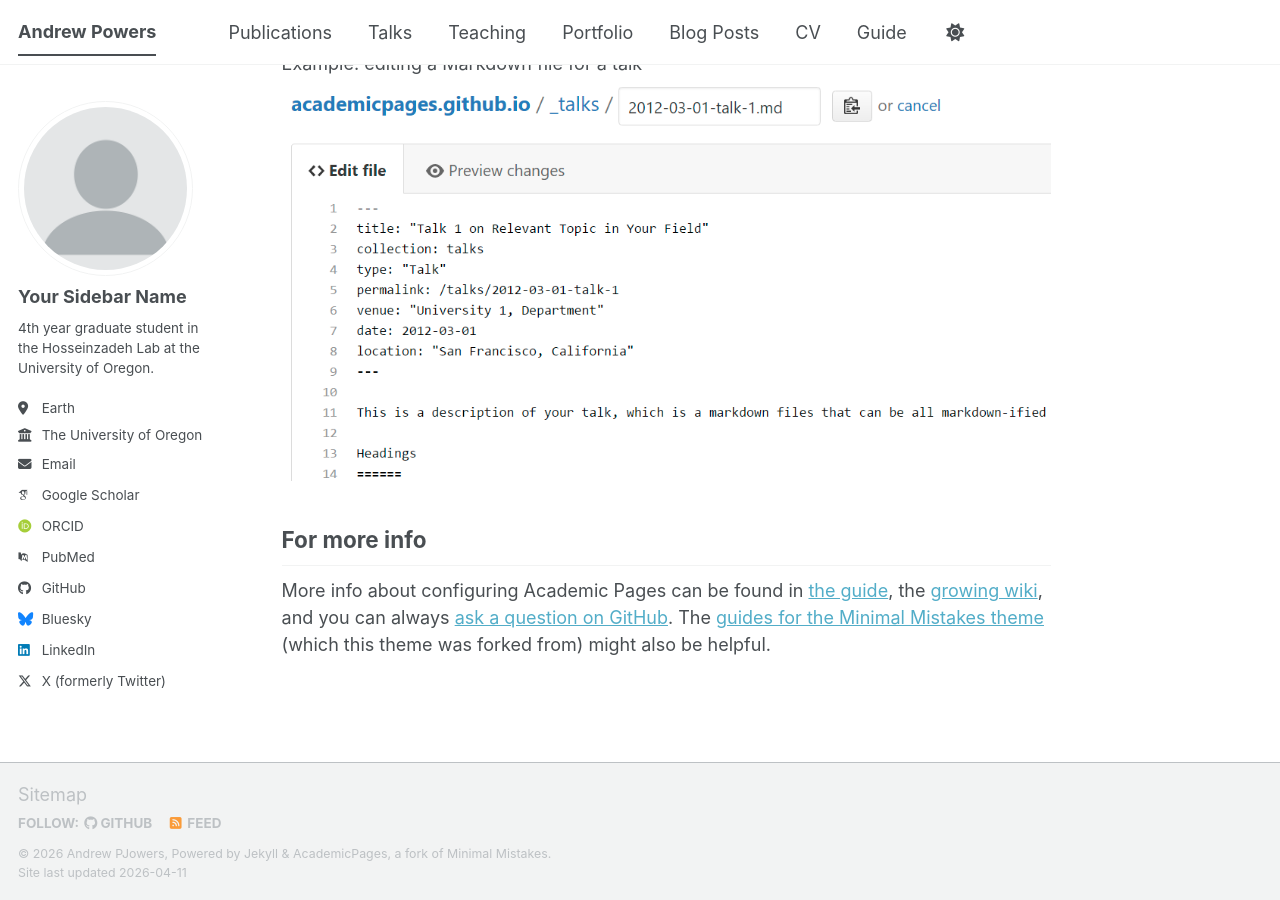
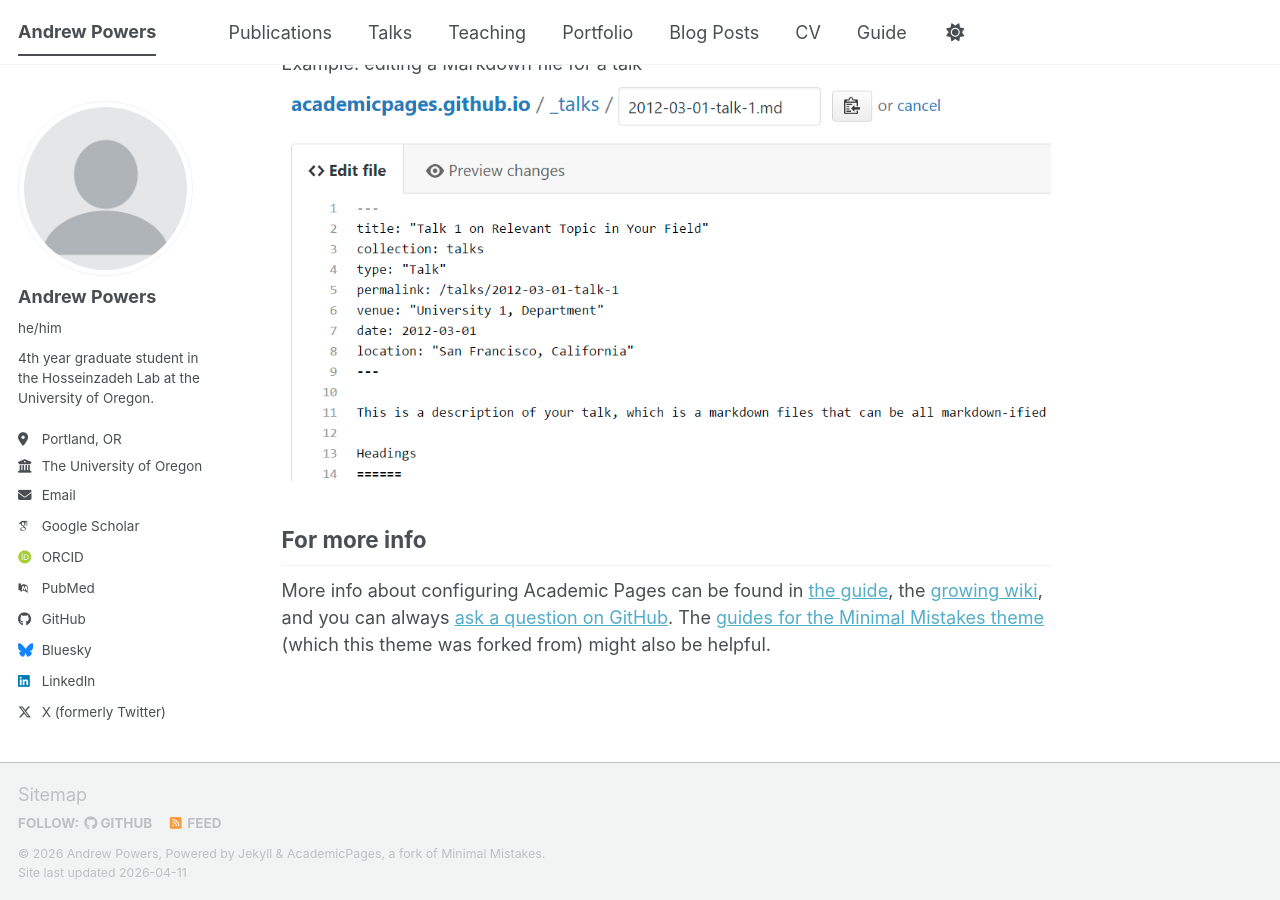
Before and after one commit to PowersPope/PowersPope.github.io, a Jekyll site: the page built from _pages/about.md, in a window 1280 px wide and 900 px high, scrolled down 2720 px. Built offline with Jekyll 4.4.1, drawn with Linux system fonts in a browser that asks for light colours; some web fonts are replaced; a script bundle is joined from its source files by our own code; library files that are not in the unit come from our copies.

Commit message:
Update _config.yml
fixing things

```diff
--- a/_config.yml
+++ b/_config.yml
@@ -11,7 +11,7 @@ locale                   : "en-US"
 site_theme               : "default" # The available themes options are "default", "air", "sunrise", "mint", "dirt" and "contrast"
 title                    : "Andrew Powers"
 title_separator          : "-"
-name                     : &name "Andrew PJowers"
+name                     : &name "Andrew Powers"
 description              : &description "Your Name's academic portfolio"   # Update this with a general description of your site, this is the default if not overridden by a page
 url                      : https://PowersPope.github.io # The base hostname & protocol for your site e.g. "https://[your GitHub username].github.io",
                                                            # or if you already have some other page hosted on Github then use "https://[your GitHub username].github.io/[Your Repo Name]"
@@ -24,10 +24,10 @@ repository               : "PowersPope/PowersPope.github.io"
 author:
   # Biographic information
   avatar           : "profile.png"
-  name             : "Your Sidebar Name"
-  pronouns         : # example: "she/her"
+  name             : "Andrew Powers"
+  pronouns         : "he/him" # example: "she/her"
   bio              : "4th year graduate student in the Hosseinzadeh Lab at the University of Oregon."
-  location         : "Earth"
+  location         : "Portland, OR"
   employer         : "The University of Oregon"
   uri              : # URL
   email            : "apowers4@uoregon.edu"
```
